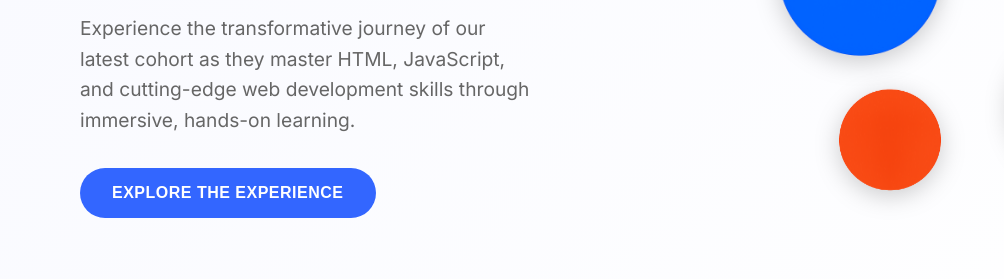
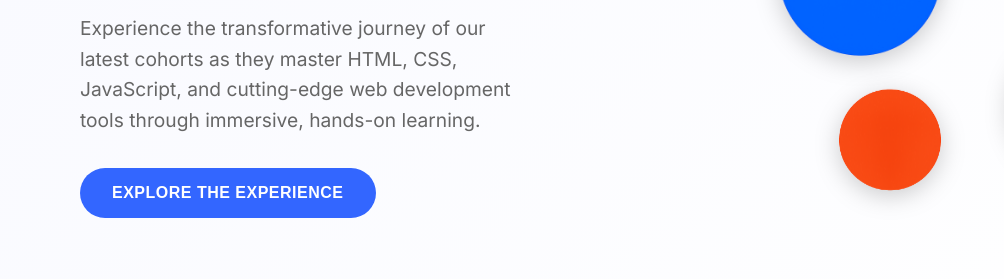
Before and after one commit to floreo-labs/Summer-Guild, a plain HTML site: page index.html in a window 1280 px wide. Shown: the part 316-595 px from the top of the page, 0-1004 px from the left. Drawn offline with Linux system fonts and the light colour scheme.

Commit message:
Update index.html

```diff
--- a/index.html
+++ b/index.html
@@ -33,8 +33,8 @@
             <div class="hero-content">
                 <div class="hero-text">
                     <h1>CUNY Tech Equity: 2025 Summer Guild</h1>
-                    <p>Experience the transformative journey of our latest cohort as they master HTML, JavaScript, and
-                        cutting-edge web development skills through immersive, hands-on learning.</p>
+                    <p>Experience the transformative journey of our latest cohorts as they master HTML, CSS, JavaScript, and
+                        cutting-edge web development tools through immersive, hands-on learning.</p>
                     <div class="hero-cta">
                         <button class="btn-primary">Explore the Experience</button>
                     </div>
```
